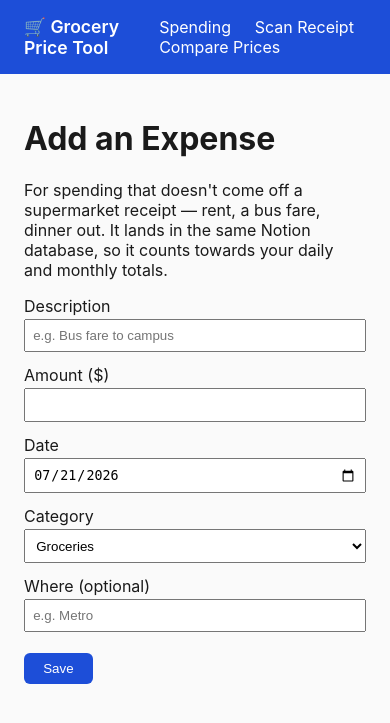
After one commit to Hsinyueh-Hsu-1172607/notion-grocery-price-tool, a Flask app: page /expense in a window 390 px wide. The commit adds this page. Shown: the top 723 px of the page. Run offline with Flask 3, Linux system fonts and the light colour scheme.

Commit message:
Add a spending page and manual expense entry
Scanning receipts only covers groceries, so the totals were never the
whole picture. /expense records a spend that never had a supermarket
receipt — rent, a bus fare, a meal out — into the same Notion database,
and /spending reports a day or a month: the total, a split by category,
and the entries behind it.

Keeping manual expenses in the same database as scanned line items means
the totals need no merging across two sources, and both show up in the
Notion app on a phone.

Notion query results are now paged through rather than taking the first
response, which returns at most 100 rows — enough to silently drop part
of a month once there is real history.

```diff
--- a/groceryapp/routes.py
+++ b/groceryapp/routes.py
@@ -1,11 +1,21 @@
+import calendar
 import os
 import tempfile
+from datetime import date
 
-from flask import render_template, request
+from flask import redirect, render_template, request, url_for
 
 from groceryapp import app, notion_sync, ocr
 
 ALLOWED_EXTENSIONS = {"jpg", "jpeg", "png", "webp"}
+
+# For spending that doesn't come off a supermarket receipt. Kept separate
+# from ocr.CATEGORIES, which describes what's *in* a grocery bag.
+EXPENSE_CATEGORIES = [
+    "Groceries", "Dining Out", "Transport", "Rent", "Utilities",
+    "Phone & Internet", "Health", "Education", "Household", "Clothing",
+    "Entertainment", "Other",
+]
 
 
 def _allowed(filename):
@@ -69,3 +79,80 @@ def compare():
     query = request.args.get("q", "").strip()
     results = notion_sync.query_item_history(query) if query else []
     return render_template("compare.html", query=query, results=results)
+
+
+def _period_range(period, on):
+    """The first and last date of the day or month `on` falls in."""
+    if period == "day":
+        return on, on
+    last_day = calendar.monthrange(on.year, on.month)[1]
+    return on.replace(day=1), on.replace(day=last_day)
+
+
+@app.route("/spending")
+def spending():
+    period = "day" if request.args.get("period") == "day" else "month"
+
+    raw_on = request.args.get("on", "")
+    try:
+        # A month input sends "2026-07"; a date input sends "2026-07-19".
+        parts = [int(p) for p in raw_on.split("-")]
+        on = date(parts[0], parts[1], parts[2] if len(parts) > 2 else 1)
+    except (ValueError, IndexError):
+        on = date.today()
+
+    start, end = _period_range(period, on)
+    rows = notion_sync.query_spending(start.isoformat(), end.isoformat())
+
+    total = sum(row["line_total"] or 0 for row in rows)
+
+    by_category = {}
+    for row in rows:
+        name = row["category"] or "Other"
+        by_category[name] = by_category.get(name, 0) + (row["line_total"] or 0)
+    by_category = sorted(by_category.items(), key=lambda kv: kv[1], reverse=True)
+
+    return render_template(
+        "spending.html",
+        period=period,
+        on=on,
+        start=start,
+        end=end,
+        rows=rows,
+        total=total,
+        by_category=by_category,
+        notion_url=_notion_database_url(),
+    )
+
+
+@app.route("/expense", methods=["GET", "POST"])
+def expense():
+    today = date.today().isoformat()
+
+    if request.method == "GET":
+        return render_template(
+            "expense.html", categories=EXPENSE_CATEGORIES, today=today
+        )
+
+    description = request.form.get("description", "").strip()
+    amount_raw = request.form.get("amount", "").strip()
+    spent_on = request.form.get("spent_on", "").strip() or today
+    category = request.form.get("category") or "Other"
+    store = request.form.get("store", "").strip()
+
+    try:
+        amount = float(amount_raw)
+    except ValueError:
+        amount = None
+
+    if not description or amount is None:
+        return render_template(
+            "expense.html",
+            categories=EXPENSE_CATEGORIES,
+            today=today,
+            error="Enter a description and an amount.",
+            form=request.form,
+        )
+
+    notion_sync.add_expense(description, amount, spent_on, category, store or None)
+    return redirect(url_for("spending", period="day", on=spent_on))
--- a/groceryapp/static/css/style.css
+++ b/groceryapp/static/css/style.css
@@ -78,6 +78,68 @@ input {
   gap: 0.5rem;
 }
 
+.summary-cards {
+  display: flex;
+  gap: 1rem;
+  margin: 1rem 0;
+  flex-wrap: wrap;
+}
+
+.card {
+  background: white;
+  border: 1px solid #ddd;
+  border-radius: 8px;
+  padding: 1rem 1.5rem;
+  display: flex;
+  flex-direction: column;
+}
+
+.card .label { font-size: 0.85rem; color: #666; }
+.card .value { font-size: 1.6rem; font-weight: 600; }
+
+.period-form {
+  display: flex;
+  align-items: center;
+  gap: 1rem;
+  margin-top: 1rem;
+}
+
+.toggle a {
+  display: inline-block;
+  padding: 0.35rem 0.9rem;
+  border: 1px solid #1d4ed8;
+  text-decoration: none;
+  color: #1d4ed8;
+}
+
+.toggle a:first-child { border-radius: 6px 0 0 6px; }
+.toggle a:last-child { border-radius: 0 6px 6px 0; border-left: none; }
+.toggle a.active { background: #1d4ed8; color: white; }
+
+.bar {
+  display: inline-block;
+  height: 0.6rem;
+  background: #93c5fd;
+  border-radius: 3px;
+  margin-right: 0.4rem;
+  vertical-align: middle;
+  min-width: 2px;
+}
+
+.stacked-form label {
+  display: block;
+  margin: 0.8rem 0;
+}
+
+.stacked-form input,
+.stacked-form select {
+  display: block;
+  width: 100%;
+  max-width: 360px;
+  padding: 0.45rem;
+  margin-top: 0.2rem;
+}
+
 .camera-panel {
   margin-top: 2rem;
   padding-top: 1.5rem;
--- a/groceryapp/templates/base.html
+++ b/groceryapp/templates/base.html
@@ -10,6 +10,7 @@
   <header class="topbar">
     <a class="brand" href="{{ url_for('index') }}">🛒 Grocery Price Tool</a>
     <nav>
+      <a href="{{ url_for('spending') }}">Spending</a>
       <a href="{{ url_for('upload') }}">Scan Receipt</a>
       <a href="{{ url_for('compare') }}">Compare Prices</a>
     </nav>
--- /dev/null
+++ b/groceryapp/templates/expense.html
@@ -0,0 +1,49 @@
+{% extends "base.html" %}
+{% block title %}Add an Expense - Grocery Price Tool{% endblock %}
+{% block content %}
+  <h1>Add an Expense</h1>
+  <p>For spending that doesn't come off a supermarket receipt — rent, a bus
+     fare, dinner out. It lands in the same Notion database, so it counts
+     towards your daily and monthly totals.</p>
+
+  {% if error %}<p class="error">{{ error }}</p>{% endif %}
+
+  <form method="post" class="stacked-form">
+    <label>
+      Description
+      <input type="text" name="description" required
+             placeholder="e.g. Bus fare to campus"
+             value="{{ form.description if form else '' }}">
+    </label>
+
+    <label>
+      Amount ($)
+      <input type="number" name="amount" step="0.01" min="0" required
+             value="{{ form.amount if form else '' }}">
+    </label>
+
+    <label>
+      Date
+      <input type="date" name="spent_on"
+             value="{{ form.spent_on if form else today }}">
+    </label>
+
+    <label>
+      Category
+      <select name="category">
+        {% for c in categories %}
+          <option value="{{ c }}"
+            {% if form and form.category == c %}selected{% endif %}>{{ c }}</option>
+        {% endfor %}
+      </select>
+    </label>
+
+    <label>
+      Where (optional)
+      <input type="text" name="store" placeholder="e.g. Metro"
+             value="{{ form.store if form else '' }}">
+    </label>
+
+    <button type="submit">Save</button>
+  </form>
+{% endblock %}
--- a/groceryapp/templates/index.html
+++ b/groceryapp/templates/index.html
@@ -6,7 +6,9 @@
      your Notion database, then look up what you've paid for the same item
      across different stores and dates.</p>
   <p>
+    <a href="{{ url_for('spending') }}">📊 Spending — today or this month</a><br>
     <a href="{{ url_for('upload') }}">📷 Scan a Receipt</a><br>
+    <a href="{{ url_for('expense') }}">＋ Add a Non-grocery Expense</a><br>
     <a href="{{ url_for('compare') }}">🔍 Compare Prices</a><br>
     <a href="{{ notion_url }}" target="_blank" rel="noopener">🗂 Open Database in Notion</a>
   </p>
```
Also changed, not shown: groceryapp/notion_sync.py (+79 -22 lines), groceryapp/templates/spending.html (added, +83 -0 lines), README.md.
